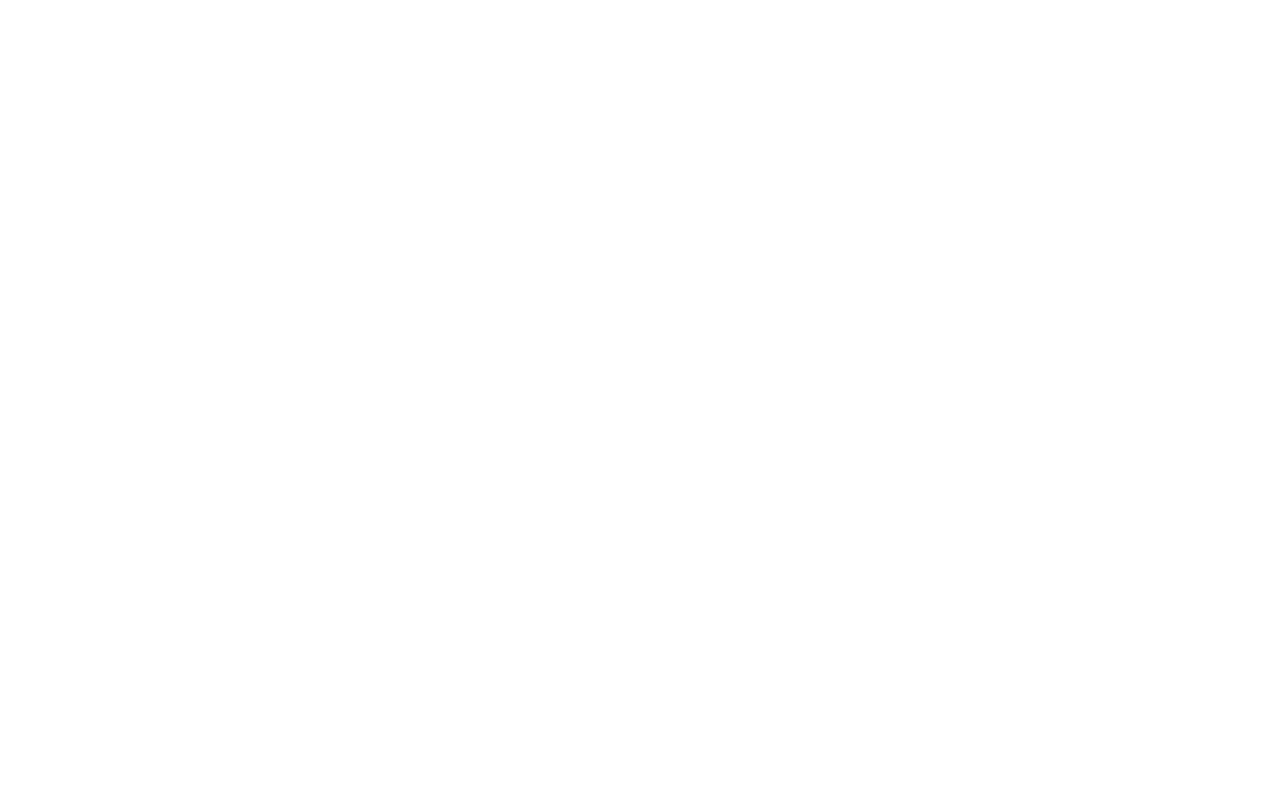
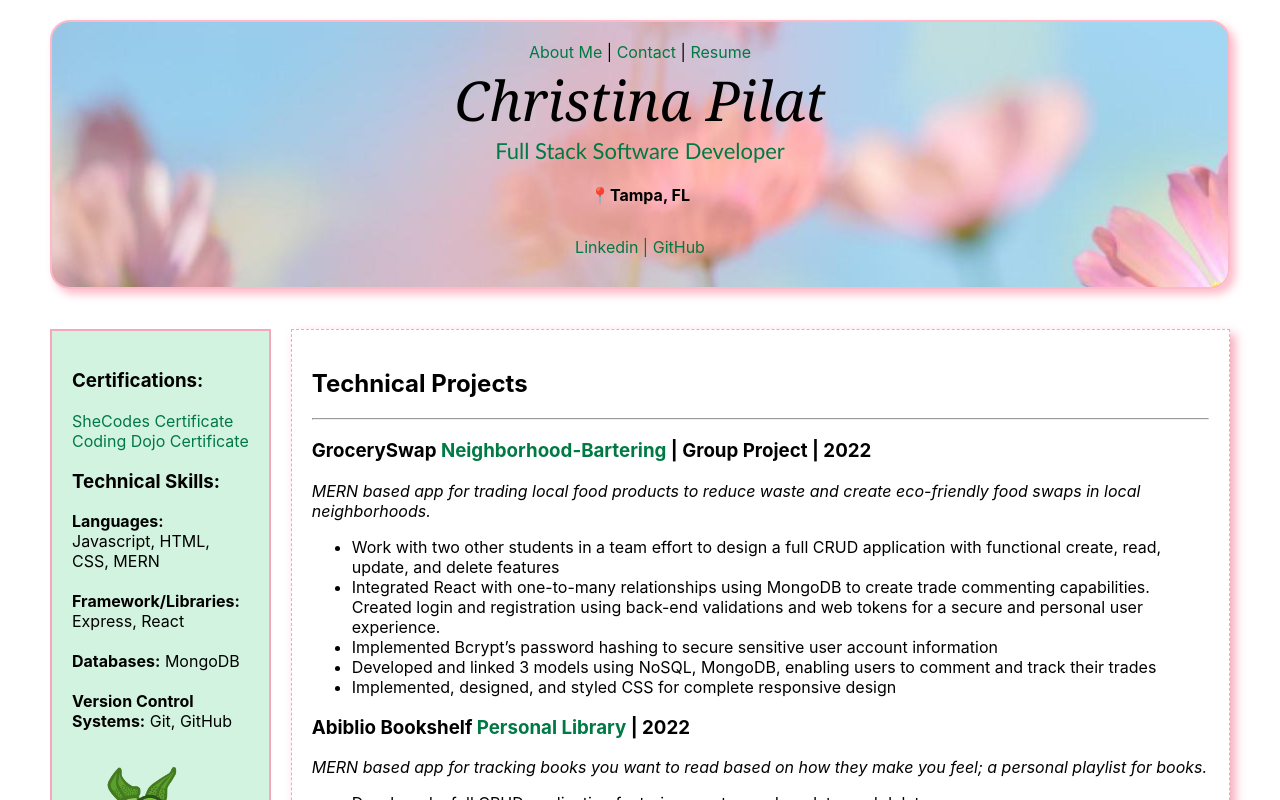
Before and after one commit to Cpilat41/christina-pilat-portfolio, a React (Create React App) app: page /Resume in a window 1280 px wide. Before the commit this address had no page. Shown: the top 800 px of the page. Built offline with nearby package versions, Linux system fonts and the light colour scheme.

Commit message:
update app.js

```diff
--- a/src/App.js
+++ b/src/App.js
@@ -17,14 +17,8 @@
             exact
             path="/christina-pilat-portfolio/"
           />
-          <Route
-            element={<Contact />}
-            path="/christina-pilat-portfolio/Contact"
-          />
-          <Route
-            element={<Resume />}
-            path="/christina-pilat-portfolio/Resume"
-          />
+          <Route element={<Contact />} path="/Contact" />
+          <Route element={<Resume />} path="/Resume" />
         </Routes>
       </BrowserRouter>
     </div>
```
